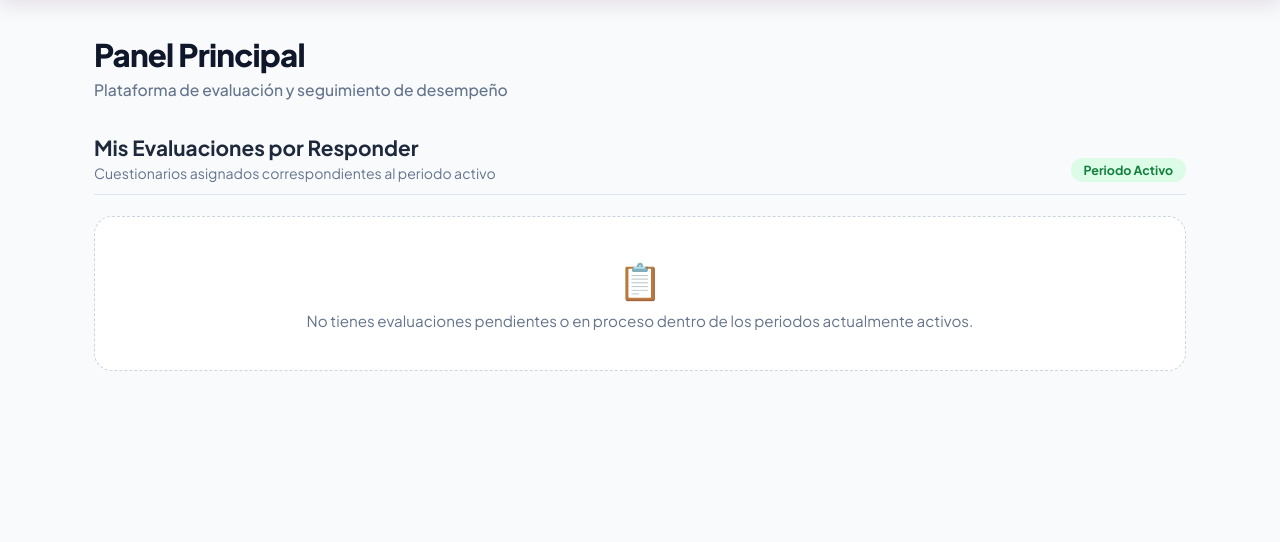
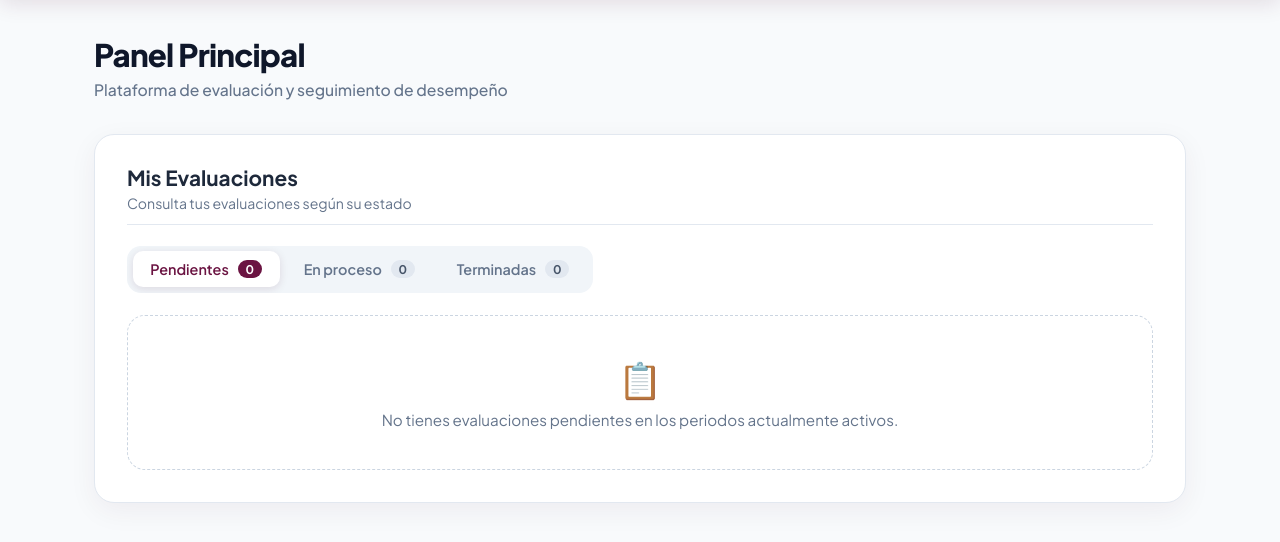
Before and after one commit to 766ms/Parcial-Desarrollo-de-Soft, a Django app: page / in a window 1280 px wide. Shown: the part 71-613 px from the top of the page. Run offline with Django 5.2, Linux system fonts and the light colour scheme; the visitor is signed in with stand-in values (Sample User, id 1); data comes from the database, SQL or seed files in the repository; data that the repository does not hold is empty.

Commit message:
Pestañas de evaluaciones, guardado de progreso y mejoras visuales

```diff
--- a/evaluaciones/controllers/evaluaciones.py
+++ b/evaluaciones/controllers/evaluaciones.py
@@ -67,6 +67,12 @@ class ResponderEvaluacion(LoginRequiredMixin, View):
         evaluacion = self._evaluacion()
         valores = {int(k[2:]): v for k, v in request.POST.items() if k.startswith("p_") and k[2:].isdigit()}
 
+        # Guardar progreso sin enviar: no exige respuestas obligatorias y la evaluación queda EN PROCESO
+        if request.POST.get("accion") == "borrador":
+            evaluacion.guardar_borrador(valores)
+            messages.success(request, "Progreso guardado. Podrás continuar la evaluación cuando quieras.")
+            return redirect("inicio")
+
         try:
             evaluacion.registrar_respuestas(valores)
         except RespuestaInvalida as e:
--- a/evaluaciones/controllers/menu.py
+++ b/evaluaciones/controllers/menu.py
@@ -7,9 +7,17 @@ from ..models import Cuestionario, Evaluacion, Periodo
 
 @login_required
 def inicio(request):
-    evaluaciones = Evaluacion.objects.por_responder_de(request.user)
+    # Pendientes y en proceso: solo las que se pueden responder (periodo activo)
+    por_responder = Evaluacion.objects.por_responder_de(request.user)
+    # Terminadas: historial completo del evaluador, de cualquier periodo
+    terminadas = Evaluacion.objects.con_relaciones().filter(
+        evaluador=request.user, estado=Evaluacion.Estado.TERMINADA
+    )
     context = {
-        "evaluaciones": evaluaciones,
+        "evaluaciones": por_responder,
+        "pendientes": por_responder.filter(estado=Evaluacion.Estado.PENDIENTE),
+        "en_proceso": por_responder.filter(estado=Evaluacion.Estado.PROCESO),
+        "terminadas": terminadas,
     }
     if request.user.es_admin:
         context.update({
--- /dev/null
+++ b/static/css/evaluaciones_tabs.css
@@ -0,0 +1,122 @@
+/* --- CONTENEDOR EN FORMA DE CARTA PARA "MIS EVALUACIONES" (solo visual) --- */
+.evaluaciones-seccion {
+  background: #ffffff;
+  border: 1px solid #e2e8f0;
+  border-radius: 20px;
+  padding: 1.8rem 2rem 2rem;
+  box-shadow: 0 8px 28px rgba(74, 14, 46, 0.06);
+}
+
+/* --- PESTAÑAS DE ESTADO DE EVALUACIONES (vista del evaluador) --- */
+.eval-tabs {
+  display: flex;
+  gap: 0.4rem;
+  margin: 1.2rem 0 1.4rem;
+  padding: 0.35rem;
+  background: #f1f5f9;
+  border-radius: 14px;
+  width: fit-content;
+  max-width: 100%;
+  overflow-x: auto;
+}
+
+.eval-tab {
+  display: inline-flex;
+  align-items: center;
+  gap: 0.55rem;
+  border: 0;
+  background: transparent;
+  color: #64748b;
+  font: inherit;
+  font-size: 0.9rem;
+  font-weight: 600;
+  padding: 0.55rem 1.1rem;
+  border-radius: 10px;
+  cursor: pointer;
+  white-space: nowrap;
+  transition: background 0.2s ease, color 0.2s ease, box-shadow 0.2s ease;
+}
+
+.eval-tab:hover {
+  color: #6b1442;
+}
+
+.eval-tab.activa {
+  background: #ffffff;
+  color: #6b1442;
+  box-shadow: 0 2px 8px rgba(74, 14, 46, 0.12);
+}
+
+.eval-tab-contador {
+  min-width: 1.5rem;
+  padding: 0.1rem 0.5rem;
+  border-radius: 20px;
+  background: #e2e8f0;
+  color: #475569;
+  font-size: 0.75rem;
+  font-weight: 700;
+  text-align: center;
+}
+
+.eval-tab.activa .eval-tab-contador {
+  background: #6b1442;
+  color: #ffffff;
+}
+
+.eval-panel[hidden] {
+  display: none;
+}
+
+/* --- ETIQUETAS DE ESTADO --- */
+.etiqueta {
+  font-size: 0.78rem;
+  font-weight: 700;
+  padding: 0.25rem 0.8rem;
+  border-radius: 20px;
+  white-space: nowrap;
+}
+
+.etiqueta.pendiente {
+  background: #fef3c7;
+  color: #b45309;
+}
+
+.etiqueta.proceso {
+  background: #dbeafe;
+  color: #1d4ed8;
+}
+
+.etiqueta.terminada {
+  background: #dcfce7;
+  color: #15803d;
+}
+
+/* --- TARJETA TERMINADA (solo consulta, sin enlace) --- */
+.evaluacion-tarjeta-link.es-terminada {
+  border-left-color: #22c55e;
+  cursor: default;
+}
+
+.evaluacion-tarjeta-link.es-terminada:hover {
+  transform: none;
+  box-shadow: 0 4px 14px rgba(0, 0, 0, 0.02);
+  border-color: #e2e8f0;
+  border-left-color: #22c55e;
+}
+
+@media (max-width: 720px) {
+  .evaluaciones-seccion {
+    padding: 1.2rem 1rem 1.4rem;
+    border-radius: 16px;
+  }
+
+  .eval-tabs {
+    width: 100%;
+  }
+
+  .eval-tab {
+    flex: 1;
+    justify-content: center;
+    padding: 0.55rem 0.7rem;
+  }
+}
--- a/templates/base_panel.html
+++ b/templates/base_panel.html
@@ -8,7 +8,9 @@
 {% block contenido %}
 <header class="barra">
   <a class="barra-inicio" href="{% url 'inicio' %}">← Menú principal</a>
+  {% block barra_derecha %}
   <form method="post" action="{% url 'logout' %}">{% csrf_token %}<button class="btn-salir">Cerrar sesión</button></form>
+  {% endblock %}
 </header>
 <main class="panel">
   {% if messages %}
--- a/templates/evaluaciones/inicio.html
+++ b/templates/evaluaciones/inicio.html
@@ -3,6 +3,7 @@
 {% block titulo %}Panel Principal · Sistema de Evaluaciones{% endblock %}
 {% block css %}
 <link rel="stylesheet" href="{% static 'css/inicio.css' %}">
+<link rel="stylesheet" href="{% static 'css/evaluaciones_tabs.css' %}">
 {% endblock %}
 
 {% block contenido %}
@@ -91,18 +92,30 @@
     </section>
   {% endif %}
 
-  <!-- SECCIÓN DE EVALUACIONES POR RESPONDER -->
+  <!-- SECCIÓN DE MIS EVALUACIONES (con pestañas por estado) -->
   <section class="evaluaciones-seccion">
     <div class="seccion-cabecera">
       <div>
-        <h2>Mis Evaluaciones por Responder</h2>
-        <p class="seccion-subtexto">Cuestionarios asignados correspondientes al periodo activo</p>
+        <h2>Mis Evaluaciones</h2>
+        <p class="seccion-subtexto">Consulta tus evaluaciones según su estado</p>
       </div>
-      <span class="badge-contador badge-activo">Periodo Activo</span>
     </div>
 
-    <div class="evaluaciones-lista-contenedor">
-      {% for e in evaluaciones %}
+    <div class="eval-tabs" role="tablist" aria-label="Estado de las evaluaciones">
+      <button type="button" class="eval-tab activa" role="tab" id="tab-pendientes" aria-selected="true" aria-controls="panel-pendientes" data-tab="pendientes">
+        Pendientes <span class="eval-tab-contador">{{ pendientes|length }}</span>
+      </button>
+      <button type="button" class="eval-tab" role="tab" id="tab-proceso" aria-selected="false" aria-controls="panel-proceso" tabindex="-1" data-tab="proceso">
+        En proceso <span class="eval-tab-contador">{{ en_proceso|length }}</span>
+      </button>
+      <button type="button" class="eval-tab" role="tab" id="tab-terminadas" aria-selected="false" aria-controls="panel-terminadas" tabindex="-1" data-tab="terminadas">
+        Terminadas <span class="eval-tab-contador">{{ terminadas|length }}</span>
+      </button>
+    </div>
+
+    <!-- PENDIENTES (se muestra por defecto) -->
+    <div class="evaluaciones-lista-contenedor eval-panel" role="tabpanel" id="panel-pendientes" aria-labelledby="tab-pendientes">
+      {% for e in pendientes %}
         <a class="evaluacion-tarjeta-link" href="{% url 'evaluacion_responder' e.pk %}">
           <div class="evaluacion-info-izq">
             <div class="evaluado-nombre">
@@ -116,19 +129,106 @@
             </div>
           </div>
           <div class="evaluacion-info-der">
-            <span class="etiqueta {% if e.estado == 'PROCESO' %}proceso{% else %}pendiente{% endif %}">
-              {{ e.get_estado_display }}
-            </span>
+            <span class="etiqueta pendiente">{{ e.get_estado_display }}</span>
             <span class="btn-ir-responder">Responder →</span>
           </div>
         </a>
       {% empty %}
         <div class="tarjeta-vacia">
           <div class="vacia-icono">📋</div>
-          <p class="vacia-texto">No tienes evaluaciones pendientes o en proceso dentro de los periodos actualmente activos.</p>
+          <p class="vacia-texto">No tienes evaluaciones pendientes en los periodos actualmente activos.</p>
+        </div>
+      {% endfor %}
+    </div>
+
+    <!-- EN PROCESO -->
+    <div class="evaluaciones-lista-contenedor eval-panel" role="tabpanel" id="panel-proceso" aria-labelledby="tab-proceso" hidden>
+      {% for e in en_proceso %}
+        <a class="evaluacion-tarjeta-link" href="{% url 'evaluacion_responder' e.pk %}">
+          <div class="evaluacion-info-izq">
+            <div class="evaluado-nombre">
+              Persona a evaluar: <strong>{{ e.evaluado }}</strong>
+              <span class="cargo-etiqueta">Cargo: {{ e.cargo_real }}</span>
+            </div>
+            <div class="evaluacion-detalles">
+              <span class="detalle-item"><strong>Cuestionario:</strong> {{ e.cuestionario }}</span>
+              <span class="detalle-separador">•</span>
+              <span class="detalle-item"><strong>Periodo:</strong> {{ e.periodo }}</span>
+            </div>
+          </div>
+          <div class="evaluacion-info-der">
+            <span class="etiqueta proceso">En proceso</span>
+            <span class="btn-ir-responder">Continuar →</span>
+          </div>
+        </a>
+      {% empty %}
+        <div class="tarjeta-vacia">
+          <div class="vacia-icono">⏳</div>
+          <p class="vacia-texto">No tienes evaluaciones en proceso.</p>
+        </div>
+      {% endfor %}
+    </div>
+
+    <!-- TERMINADAS (solo consulta, ya no se pueden responder) -->
+    <div class="evaluaciones-lista-contenedor eval-panel" role="tabpanel" id="panel-terminadas" aria-labelledby="tab-terminadas" hidden>
+      {% for e in terminadas %}
+        <div class="evaluacion-tarjeta-link es-terminada">
+          <div class="evaluacion-info-izq">
+            <div class="evaluado-nombre">
+              Persona evaluada: <strong>{{ e.evaluado }}</strong>
+              <span class="cargo-etiqueta">Cargo: {{ e.cargo_real }}</span>
+            </div>
+            <div class="evaluacion-detalles">
+              <span class="detalle-item"><strong>Cuestionario:</strong> {{ e.cuestionario }}</span>
+              <span class="detalle-separador">•</span>
+              <span class="detalle-item"><strong>Periodo:</strong> {{ e.periodo }}</span>
+              {% if e.fecha_hora_final %}
+                <span class="detalle-separador">•</span>
+                <span class="detalle-item"><strong>Enviada:</strong> {{ e.fecha_hora_final|date:"d/m/Y H:i" }}</span>
+              {% endif %}
+            </div>
+          </div>
+          <div class="evaluacion-info-der">
+            <span class="etiqueta terminada">✓ Terminada</span>
+          </div>
+        </div>
+      {% empty %}
+        <div class="tarjeta-vacia">
+          <div class="vacia-icono">✅</div>
+          <p class="vacia-texto">Todavía no has terminado ninguna evaluación.</p>
         </div>
       {% endfor %}
     </div>
   </section>
 </main>
 {% endblock %}
+
+{% block js %}
+<script>
+  (() => {
+    const tabs = [...document.querySelectorAll(".eval-tab")];
+    const paneles = [...document.querySelectorAll(".eval-panel")];
+    if (!tabs.length) return;
+
+    const activar = (tab) => {
+      tabs.forEach((t) => {
+        const activa = t === tab;
+        t.classList.toggle("activa", activa);
+        t.setAttribute("aria-selected", activa ? "true" : "false");
+        t.tabIndex = activa ? 0 : -1;
+      });
+      paneles.forEach((p) => { p.hidden = p.id !== "panel-" + (tab.dataset.tab === "proceso" ? "proceso" : tab.dataset.tab); });
+    };
+
+    tabs.forEach((tab, i) => {
+      tab.addEventListener("click", () => activar(tab));
+      tab.addEventListener("keydown", (e) => {
+        if (e.key !== "ArrowRight" && e.key !== "ArrowLeft") return;
+        const sig = tabs[(i + (e.key === "ArrowRight" ? 1 : tabs.length - 1)) % tabs.length];
+        sig.focus();
+        activar(sig);
+      });
+    });
+  })();
+</script>
+{% endblock %}
```
Also changed, not shown: static/css/panel.css (+20 -0 lines), templates/evaluaciones/responder.html (+14 -2 lines).
